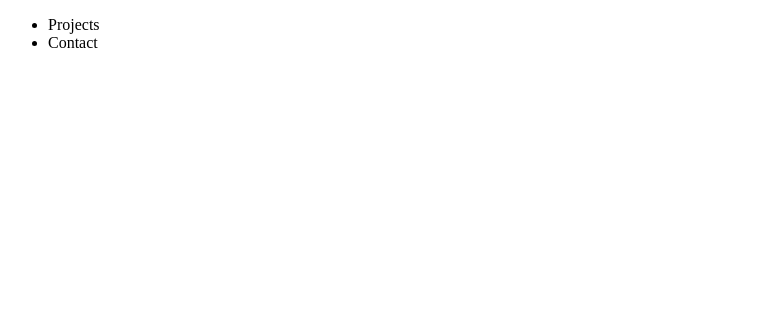
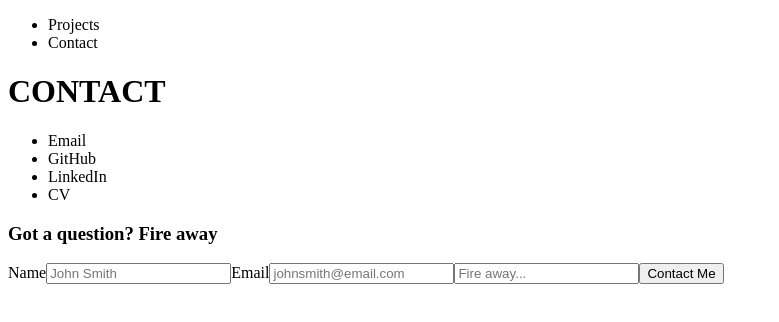
Before and after one commit to annabrisland/react-portfolio, a React (Vite) app in the folder webapp/: page /contact in a window 1280 px wide. Shown: the top 322 px of the page, without its empty margins (0-779 px from the left). Built offline with nearby package versions, Linux system fonts and the light colour scheme.

Commit message:
Add home and contact components

```diff
--- a/webapp/src/App.jsx
+++ b/webapp/src/App.jsx
@@ -1,11 +1,11 @@
 import React from "react";
-import NavBar from "./components/NavBar";
+import PortfolioContainer from "./components/PortfolioContainer";
 
 function App() {
 
   return (
-    // Render Navbar component
-    <NavBar />
+    // Render Portfolio
+    <PortfolioContainer />
   )
 }
 
--- /dev/null
+++ b/webapp/src/components/PortfolioContainer.jsx
@@ -0,0 +1,16 @@
+import React from "react";
+import NavBar from "./NavBar";
+import Home from "./pages/Home";
+import Contact from "./pages/Contact";
+
+function PortfolioContainer() {
+  return (
+    <div>
+      {/* Render Navbar component */}
+      <NavBar />
+      <Contact />
+    </div>
+  );
+}
+
+export default PortfolioContainer;
--- /dev/null
+++ b/webapp/src/components/pages/Contact.jsx
@@ -0,0 +1,32 @@
+import React from "react";
+
+function Contact() {
+  return (
+    <div>
+      <h1>CONTACT</h1>
+      <ul>
+        <li>Email</li>
+        <li>GitHub</li>
+        <li>LinkedIn</li>
+        <li>CV</li>
+      </ul>
+      <section>
+        <h3>Got a question? Fire away</h3>
+        <form>
+          <label for="name">Name</label>
+          <input type="text" id="name" placeholder="John Smith"></input>
+          <label for="email-input">Email</label>
+          <input
+            type="text"
+            id="email-input"
+            placeholder="johnsmith@email.com"
+          ></input>
+          <input type="text" id="question" placeholder="Fire away..."></input>
+          <input type="submit" value="Contact Me"></input>
+        </form>
+      </section>
+    </div>
+  );
+}
+
+export default Contact;
--- /dev/null
+++ b/webapp/src/components/pages/Home.jsx
@@ -0,0 +1,16 @@
+import React from "react";
+
+function Home() {
+  return (
+    <div>
+      <h1>Anna</h1>
+      <h1>Brisland</h1>
+      <p>
+        Lorem ipsum dolor sit amet consectetur adipisicing elit. Voluptatum,
+        quae laborum.
+      </p>
+    </div>
+  );
+}
+
+export default Home;
```
